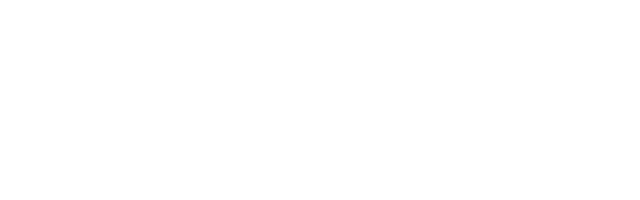
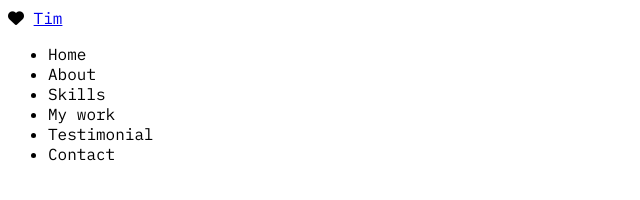
Before and after one commit to ts-oh/me, a website: page index.html in a window 1280 px wide. Shown: the whole page, without its empty margins (0-640 px from the left). Drawn offline with Linux system fonts and the light colour scheme.

Commit message:
add navbar to index.html

```diff
--- a/index.html
+++ b/index.html
@@ -1,16 +1,16 @@
 <!DOCTYPE html>
 <html lang="en">
   <head>
+    <script
+      src="https://kit.fontawesome.com/c4c59bb86c.js"
+      crossorigin="anonymous"
+    ></script>
     <meta charset="UTF-8" />
     <meta http-equiv="X-UA-Compatible" content="IE=edge" />
     <meta name="viewport" content="width=device-width, initial-scale=1.0" />
     <meta name="description" content="Portfolio for Software Engineer Tim" />
     <meta name="author" content="Tim Sarang Oh" />
     <title>Tim's Portfolio</title>
-    <script
-      src="https://kit.fontawesome.com/c4c59bb86c.js"
-      crossorigin="anonymous"
-    ></script>
     <link rel="icon" type="image/png" href="imgs/favicon.png" />
     <link rel="preconnect" href="https://fonts.googleapis.com" />
     <link rel="preconnect" href="https://fonts.gstatic.com" crossorigin />
@@ -19,7 +19,34 @@
       rel="stylesheet"
     />
     <link rel="stylesheet" href="style.css" />
-    <script src="main.js" defer></script>
+    <script src="main.js" async="defer"></script>
   </head>
-  <body></body>
+  <body>
+    <!-- Navbar -->
+    <nav id="navbar">
+      <div class="navbar__logo">
+        <i class="fa-solid fa-heart"></i>
+        <a href="#">Tim</a>
+      </div>
+      <ul class="navbar__menu">
+        <li class="navbar__menu__item">Home</li>
+        <li class="navbar__menu__item">About</li>
+        <li class="navbar__menu__item">Skills</li>
+        <li class="navbar__menu__item">My work</li>
+        <li class="navbar__menu__item">Testimonial</li>
+        <li class="navbar__menu__item">Contact</li>
+      </ul>
+    </nav>
+
+    <!-- About -->
+    <section id="skills"></section>
+    <!-- Skills -->
+    <section id="skills"></section>
+    <!-- Work -->
+    <section id="work"></section>
+    <!-- Testimonials -->
+    <section id="testimonials"></section>
+    <!-- Contact -->
+    <section id="contact"></section>
+  </body>
 </html>
--- a/style.css
+++ b/style.css
@@ -1,5 +1,4 @@
 * {
   font-family: 'IBM Plex Mono', monospace;
   font-size: 16px;
-  margin: 0;
 }
```
